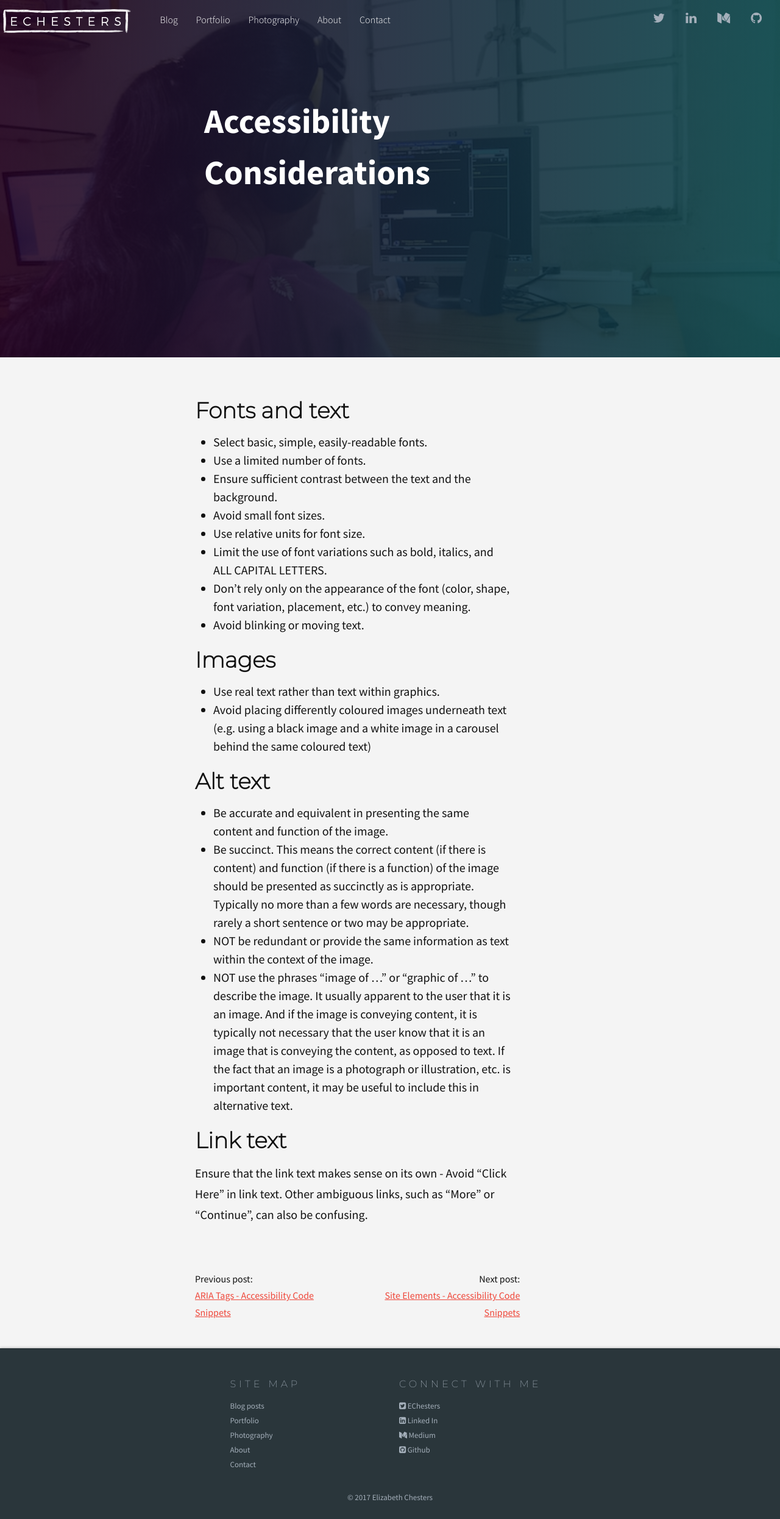
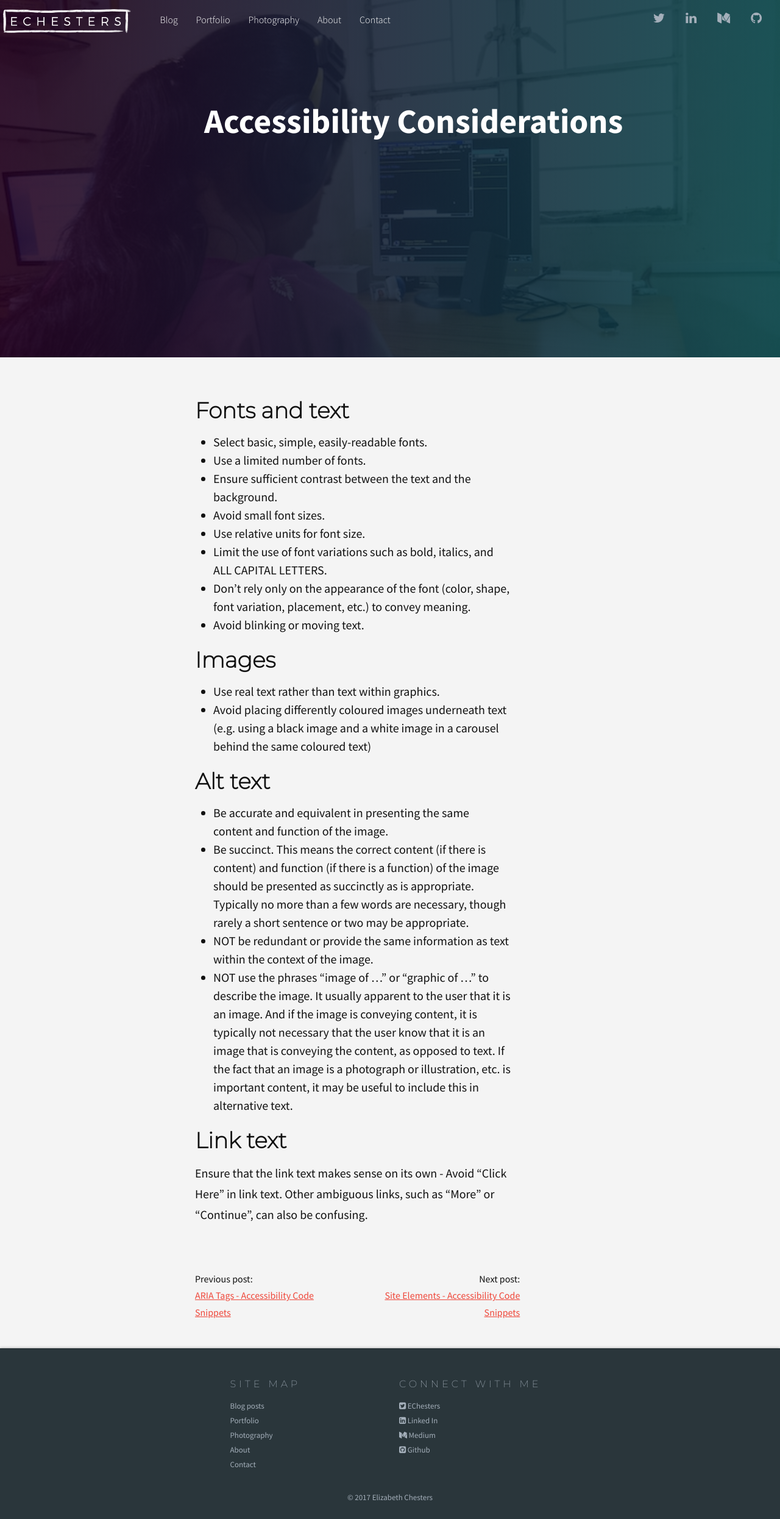
Before and after one commit to EChesters/echesters.github.io, a Jekyll site: the page built from _posts/2017-3-12-accessible-considerations.md, in a window 1280 px wide. Shown: the whole page at 61% size. Built offline with Jekyll 4.4.1, drawn with Linux system fonts in a browser that asks for light colours; nearby versions of some CDN libraries.

Commit message:
Increased width of header on post banner

```diff
--- a/_includes/_components/post-banner.html
+++ b/_includes/_components/post-banner.html
@@ -6,6 +6,6 @@
       style="background-image: url('/images/post-header.jpg')"></div>
     {% endif %}
   <div class="post-banner-text">
-    <h1 class="col-xs-12 col-sm-9 col-md-4 col-md-offset-3">{{ page.title }}</h1>
+    <h1 class="col-xs-12 col-sm-9 col-md-7 col-md-offset-3">{{ page.title }}</h1>
   </div>
 </div>
```
